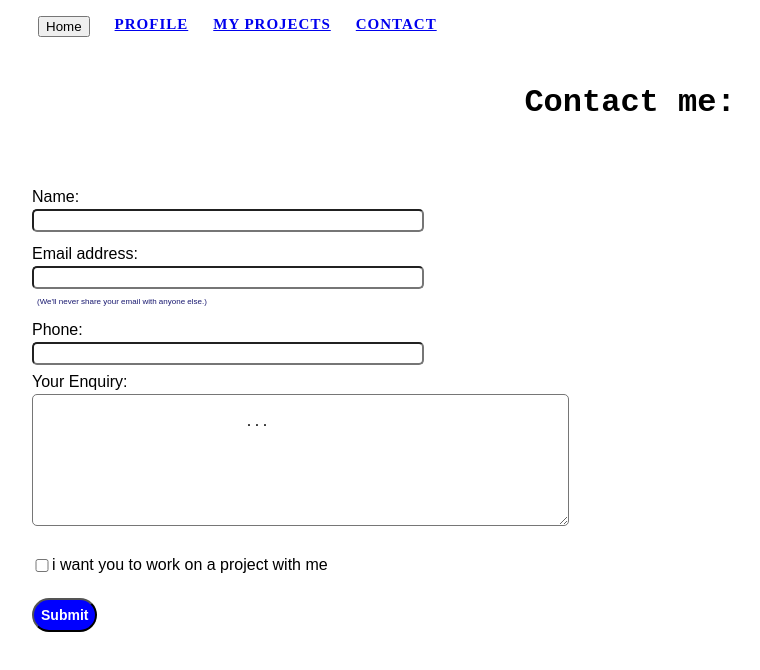
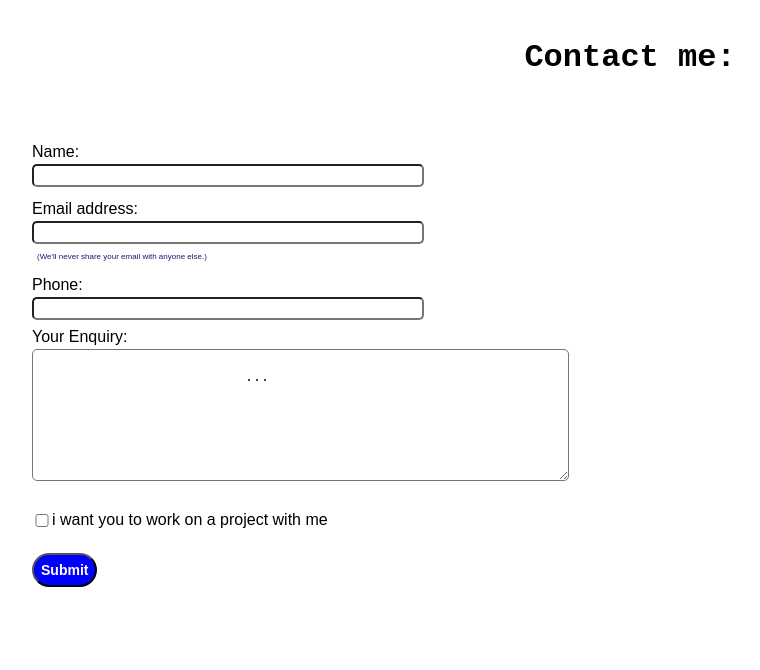
Before and after one commit to imNilabja/myPortfolio.github.io, a plain HTML site: page contact.html in a window 1280 px wide. Shown: the whole page, without its empty margins (10-770 px from the left). Drawn offline with Linux system fonts and the light colour scheme.

Commit message:
contact added

```diff
--- a/contact.css
+++ b/contact.css
@@ -64,12 +64,12 @@
         background-color:white ;
     }
 
-    header ul{
+   section ul{
         display: flex;
         flex-direction: row;
 
     }
-    header ul li{
+    section ul li{
         margin-right: 25px;
     color: white;
     font-weight: 700;
@@ -79,7 +79,3 @@
     letter-spacing: 1px;
 
     }
-
-    header ul li a{
-
-    }
--- a/contact.html
+++ b/contact.html
@@ -11,16 +11,10 @@
 </head>
 
 <body>
-    <header>
-             <ul>
-            <li><button href="/index.html" class="active">Home</button></li>
-            <li><a href="#">Profile</a></li>
-            <li><a href="#">My projects</a></li>
-            <li><a href="#">Contact</a></li>
-        </ul>
-    </header>
+
 
     <div class="main">
+
 
         <div class="contactform">
             <h1>Contact me:</h1>
@@ -41,9 +35,9 @@
 
                 Your Enquiry:
                 <br>
-                    <textarea  class="enquiry" name="teaxt area" rows="6" cols="60">
+                <textarea class="enquiry" name="teaxt area" rows="6" cols="60">
                         ...
-                     </textarea><br/><br/>
+                     </textarea><br /><br />
 
                 <div class="mb-3" id="form-check">
                     <input type="checkbox" class="form-check-input" id="isclient">
```
Also changed, not shown: index.html (+1 -1 lines). Lines whose indentation alone changed are shown as unchanged.
